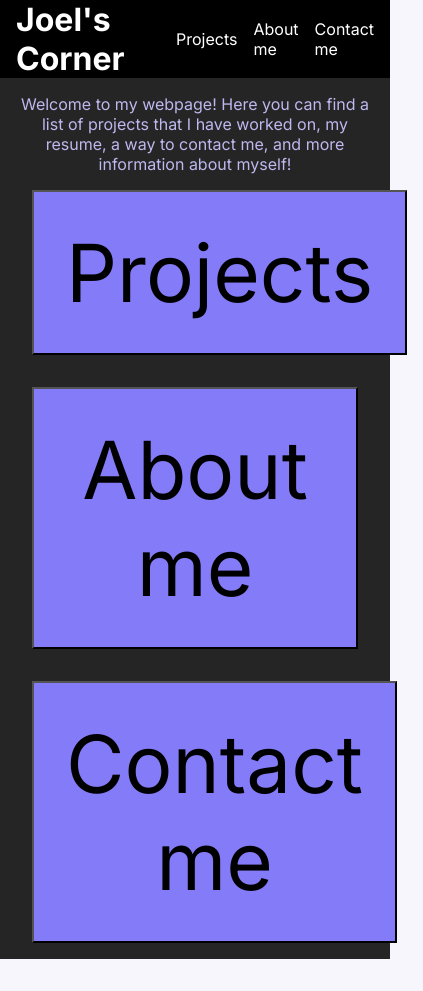
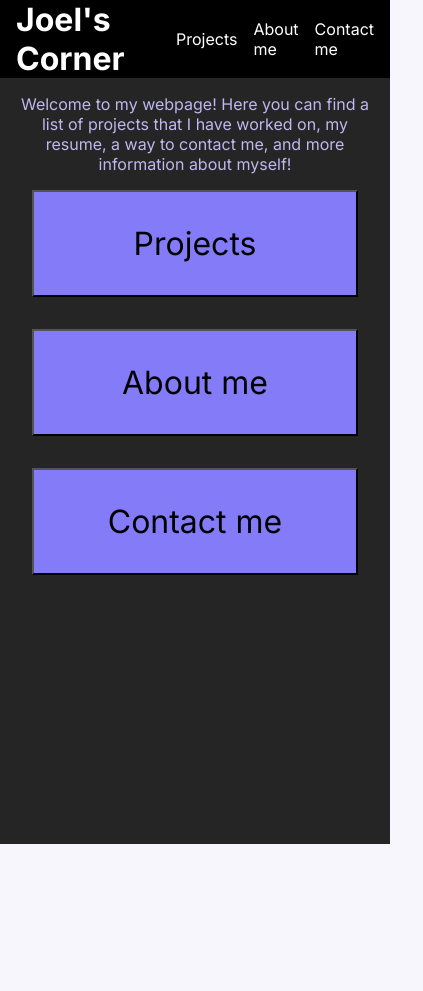
Before and after one commit to Neeblue/joels-corner, a React (Create React App) app: page / in a window 390 px wide. Shown: the whole page, 423 px wide, since content can reach past the window. After the commit the page ends 844 px from the top, so only its background shows below. Built offline with nearby package versions, Linux system fonts and the light colour scheme.

Commit message:
Fixed desktop projects appearance

```diff
--- a/src/styles.css
+++ b/src/styles.css
@@ -2,10 +2,6 @@
     background-color: #252525;
     color: rgb(225, 239, 199);
     min-height: 100vh;
-}
-
-body {
-    margin: 0;
 }
 
 .site-title {
@@ -22,6 +18,8 @@ body {
     align-items: stretch;
     gap: 2rem;
     padding: 0 1rem;
+    margin-bottom: 1rem;
+
 }
 
 .nav a {
@@ -54,15 +52,21 @@ body {
 }
 
 /* Homepage buttons */
-.icon-row {
+.buttons {
     display: flex;
     flex-direction: row;
     justify-content: center;
 }
+@media (max-width: 768px) {
+    .buttons {
+        flex-direction: column;
+    }
+}
+
 Button {
     padding: 2rem;
     margin: 1rem;
-    font-size: 5em;
+    font-size: 2em;
     background-color: rgb(132, 123, 248);
     cursor: pointer;
 }
@@ -78,8 +82,8 @@ Button {
 }
 
 .projectCards .subHeader {
+    text-align: center;
     margin-bottom: 2rem;
-    text-align: center;
 }
 
 /* Styling for each individual project */
@@ -97,16 +101,16 @@ Button {
 
 
 .rightColumn {
-    /* width: 70%; */
+    width: 70vw;
     display: flex;
     flex-direction: column;
     justify-content: center;
 }
 
 .project-card .image {
-    width: 50vh;
-    height: 50vh;
-    object-fit:contain;
+    width: 30vw;
+    margin-bottom: 2rem;
+    /* object-fit:contain; */
 }
 
 .project-card a:link, a:visited {
@@ -122,11 +126,7 @@ Button {
     background-color: rgb(191, 184, 239);
 }
 
-.projectCards .description {
-    /* margin-bottom: 1rem; */
-}
-
-@media (max-width: 500px) {
+@media (max-width: 768px) {
     .intro {
         font-size: 1rem;
     }
```
